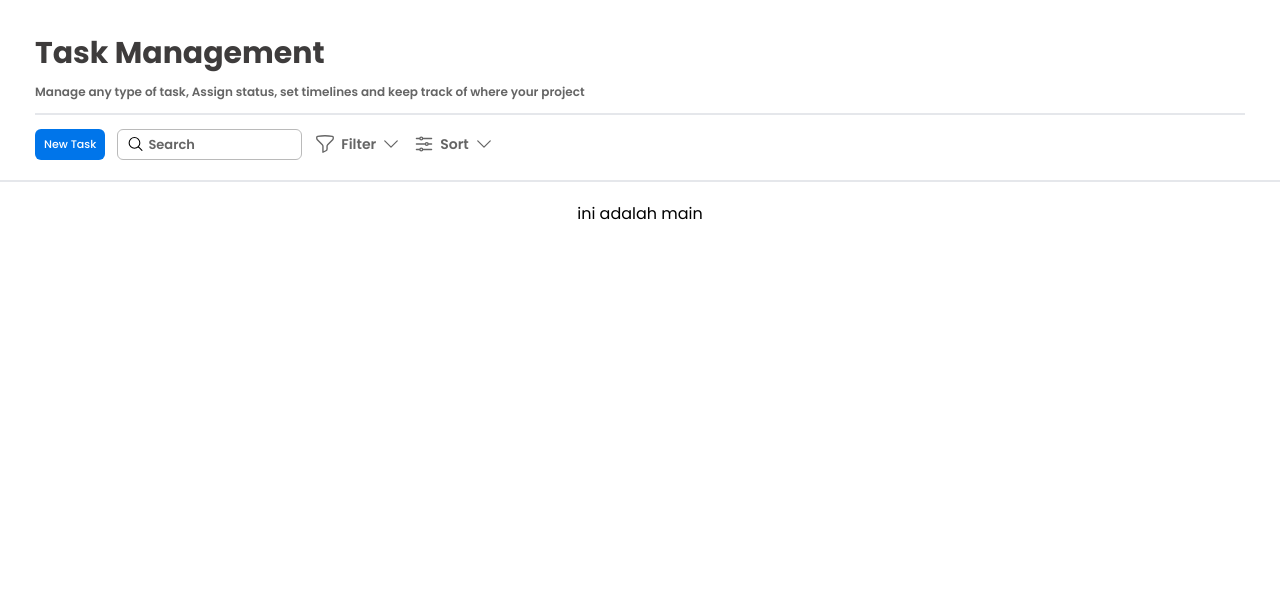
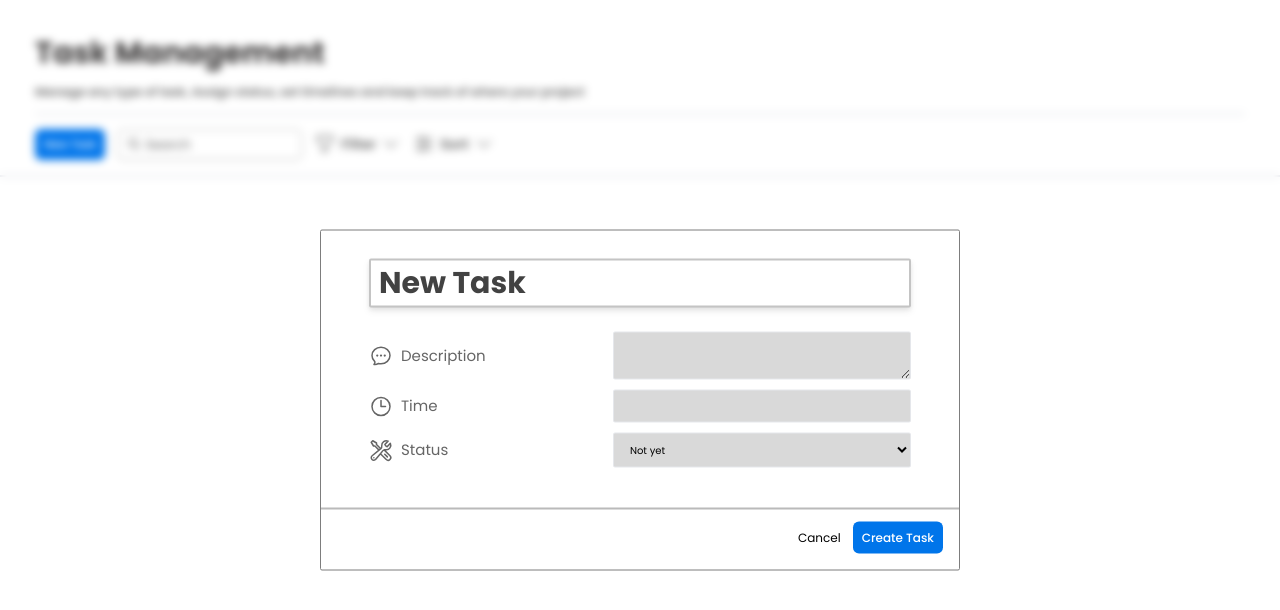
Before and after one commit to aan-cloud/Task-Management, a React (Vite) app: page / in a window 1280 px wide. Both pictures are taken after a click on the button "New Task". Shown: the top 610 px of the page. Built offline with nearby package versions, Linux system fonts and the light colour scheme.

Commit message:
deploy to gh pages

```diff
--- a/package.json
+++ b/package.json
@@ -3,13 +3,17 @@
   "private": true,
   "version": "0.0.0",
   "type": "module",
+  "homepage": "http://muhammadfarhan21.github.io/Task-Management",
   "scripts": {
     "dev": "vite",
     "build": "vite build",
     "lint": "eslint . --ext js,jsx --report-unused-disable-directives --max-warnings 0",
-    "preview": "vite preview"
+    "preview": "vite preview",
+    "predeploy": "npm run build",
+    "deploy": "gh-pages -d dist"
   },
   "dependencies": {
+    "gh-pages": "^6.1.1",
     "react": "^18.3.1",
     "react-dom": "^18.3.1"
   },
--- a/src/App.jsx
+++ b/src/App.jsx
@@ -1,13 +1,44 @@
+import { useState } from "react";
 import Header from "./component/header";
 import Features from "./component/features";
 import Main from "./component/main";
 
 function App() {
+  const datas = [];
+
+  const [cards, setCards] = useState(datas);
+  const [form, setForm] = useState(false);
+
+  function handleItems() {
+    const same = {
+      title: "validasi akun google",
+      date: "25 june 2003",
+      status: "done",
+    };
+    setCards([...cards, same]);
+    setForm(false);
+  }
+
+  function handleForm() {
+    setForm(true);
+    console.log(form);
+  }
+
+  function handleCloseForm() {
+    setForm(false);
+  }
+
   return (
     <>
       <Header />
-      <Features />
-      <Main />
+      <Features
+        cards={cards}
+        onHandleItems={handleItems}
+        openForm={handleForm}
+        form={form}
+        closeForm={handleCloseForm}
+      />
+      <Main cards={cards} />
     </>
   );
 }
--- a/src/component/features.jsx
+++ b/src/component/features.jsx
@@ -1,12 +1,26 @@
-export default function Features() {
+export default function Features({
+  onHandleItems,
+  cards,
+  openForm,
+  form,
+  closeForm,
+}) {
+  function handleform() {
+    openForm();
+  }
   return (
+    <>
+      {form && <Form closeForm={closeForm} onHandleItems={onHandleItems} />}
       <section className="flex gap-3 px-[35px]">
-      <button className="text-[11px] font-medium bg-[#0075EA] text-white py-[7px] px-[9px] rounded-md">
+        <button
+          onClick={handleform}
+          className="text-[11px] font-medium bg-[#0075EA] text-white py-[7px] px-[9px] rounded-md"
+        >
           New Task
         </button>
         <div
           id="input"
-        className="border-[1px] rounded-md border-[#BABABA] w-[185px] flex items-center px-[5px] "
+          className="border-[1px] focus-within:ring-2 rounded-md border-[#BABABA] w-[185px] flex items-center px-[5px] shadow-sm "
         >
           <svg
             xmlns="http://www.w3.org/2000/svg"
@@ -14,7 +28,7 @@ export default function Features() {
             viewBox="0 0 24 24"
             strokeWidth={1.5}
             stroke="currentColor"
-          className="size-5 mx-1 "
+            className="size-4 mx-1 "
           >
             <path
               strokeLinecap="round"
@@ -26,7 +40,7 @@ export default function Features() {
           <input
             type="search"
             placeholder="Search"
-          className="w-full bg-transparent text-black outline-none text-[13px] placeholder:font-semibold placeholder:text-[#656565] "
+            className=" w-full bg-transparent text-black outline-none text-[13px]  placeholder:text-[#656565] "
           />
         </div>
         <div id="filter" className="flex items-center">
@@ -96,5 +110,137 @@ export default function Features() {
           </svg>
         </div>
       </section>
+    </>
   );
 }
+
+function Form({ closeForm, onHandleItems }) {
+  function closeFormes() {
+    closeForm();
+  }
+
+  function onSubmit() {
+    onHandleItems();
+  }
+  return (
+    <>
+      <div
+        id="bg"
+        className="bg-transparent absolute top-0 left-0 w-full h-screen backdrop-blur-sm z-20 "
+      ></div>
+      <div
+        id="form"
+        className=" z-30 border-[1px] border-[#7d7d7d]  bg-[#ffffff] absolute top-1/2 left-1/2 transform -translate-x-1/2 -translate-y-1/2 rounded-sm"
+      >
+        <div id="top" className="px-12 py-7">
+          <input
+            type="text"
+            name="text"
+            id="text"
+            className="w-full h-fit mb-6 text-[30px] font-bold border-[rgba(137,137,137,0.5)] border-[2px] pl-2 placeholder:text-[30px] placeholder:text-[#424242] placeholder:font-bold rounded-sm focus:outline-none drop-shadow-md"
+            placeholder="New Task"
+          />
+          <div id="desc" className="flex justify-between items-center">
+            <label htmlFor="description" className="flex gap-2 items-center">
+              <svg
+                xmlns="http://www.w3.org/2000/svg"
+                fill="none"
+                viewBox="0 0 24 24"
+                strokeWidth={1.5}
+                stroke="currentColor"
+                className="size-6 font-[100] text-[#656565]"
+              >
+                <path
+                  strokeLinecap="round"
+                  strokeLinejoin="round"
+                  d="M8.625 12a.375.375 0 1 1-.75 0 .375.375 0 0 1 .75 0Zm0 0H8.25m4.125 0a.375.375 0 1 1-.75 0 .375.375 0 0 1 .75 0Zm0 0H12m4.125 0a.375.375 0 1 1-.75 0 .375.375 0 0 1 .75 0Zm0 0h-.375M21 12c0 4.556-4.03 8.25-9 8.25a9.764 9.764 0 0 1-2.555-.337A5.972 5.972 0 0 1 5.41 20.97a5.969 5.969 0 0 1-.474-.065 4.48 4.48 0 0 0 .978-2.025c.09-.457-.133-.901-.467-1.226C3.93 16.178 3 14.189 3 12c0-4.556 4.03-8.25 9-8.25s9 3.694 9 8.25Z"
+                />
+              </svg>
+              <small className="text-[15px] text-[#656565] ">Description</small>
+            </label>
+            <textarea
+              type="text"
+              name="description"
+              id="description"
+              className="border-[1px] bg-[#D9D9D9] w-[55%] focus:outline-none text-[10px] px-3 py-2 rounded-sm "
+            />
+          </div>
+          <div
+            id="time"
+            className="flex gap-2 items-center justify-between mt-[10px]"
+          >
+            <label htmlFor="time" className="flex gap-2 items-center">
+              <svg
+                xmlns="http://www.w3.org/2000/svg"
+                fill="none"
+                viewBox="0 0 24 24"
+                strokeWidth={1.5}
+                stroke="currentColor"
+                className="size-6 font-[100] text-[#656565]"
+              >
+                <path
+                  strokeLinecap="round"
+                  strokeLinejoin="round"
+                  d="M12 6v6h4.5m4.5 0a9 9 0 1 1-18 0 9 9 0 0 1 18 0Z"
+                />
+              </svg>
+              <small className="text-[15px] text-[#656565]">Time</small>
+            </label>
+            <input
+              type="text"
+              name="time"
+              id="time"
+              className="border-[1px] bg-[#D9D9D9] w-[55%] focus:outline-none text-[10px] px-3 py-2 rounded-sm"
+            />
+          </div>
+
+          <div
+            id="status"
+            className="flex gap-2 items-center justify-between mt-[10px]"
+          >
+            <label htmlFor="description" className="flex gap-2 items-center">
+              <svg
+                xmlns="http://www.w3.org/2000/svg"
+                fill="none"
+                viewBox="0 0 24 24"
+                strokeWidth={1.5}
+                stroke="currentColor"
+                className="size-6 font-[100] text-[#656565]"
+              >
+                <path
+                  strokeLinecap="round"
+                  strokeLinejoin="round"
+                  d="M11.42 15.17 17.25 21A2.652 2.652 0 0 0 21 17.25l-5.877-5.877M11.42 15.17l2.496-3.03c.317-.384.74-.626 1.208-.766M11.42 15.17l-4.655 5.653a2.548 2.548 0 1 1-3.586-3.586l6.837-5.63m5.108-.233c.55-.164 1.163-.188 1.743-.14a4.5 4.5 0 0 0 4.486-6.336l-3.276 3.277a3.004 3.004 0 0 1-2.25-2.25l3.276-3.276a4.5 4.5 0 0 0-6.336 4.486c.091 1.076-.071 2.264-.904 2.95l-.102.085m-1.745 1.437L5.909 7.5H4.5L2.25 3.75l1.5-1.5L7.5 4.5v1.409l4.26 4.26m-1.745 1.437 1.745-1.437m6.615 8.206L15.75 15.75M4.867 19.125h.008v.008h-.008v-.008Z"
+                />
+              </svg>
+              <small className="text-[15px] text-[#656565]">Status</small>
+            </label>
+            <select
+              name="status"
+              id="status"
+              className="border-[1px] bg-[#D9D9D9] w-[55%] focus:outline-none text-[10px] px-3 py-2 rounded-sm"
+            >
+              <option value="not yet">Not yet</option>
+              <option value="on process">On Process</option>
+              <option value="done">Done</option>
+            </select>
+          </div>
+        </div>
+        <div
+          id="bottom"
+          className="p-4 pt-3 mt-[12px] border-t-[2px] border-t-[#BABABA] flex justify-end gap-3"
+        >
+          <button className="text-[12px]" onClick={closeFormes}>
+            Cancel
+          </button>
+          <button
+            onClick={onSubmit}
+            className="text-[12px] font-medium bg-[#0075EA] text-white py-[7px] px-[9px] rounded-md"
+          >
+            Create Task
+          </button>
+        </div>
+      </div>
+    </>
+  );
+}
--- a/src/component/main.jsx
+++ b/src/component/main.jsx
@@ -1,7 +1,68 @@
-export default function () {
+export default function ({ cards }) {
   return (
-    <section id="main" className="border-t-[2px] mt-[20px] p-5">
-      <h1 className="m-auto text-center">ini adalah main</h1>
+    <section
+      id="main"
+      className="border-t-[2px] mt-[15px] p-[35px] grid grid-cols-auto-fill-minmax gap-5"
+    >
+      {cards.map((card, i) => (
+        <div key={i} className="px-[15px] py-[14px] bg-[#dedede]  rounded-md ">
+          <h4 id="header" className="text-[14px] font-semibold text-[#424242] ">
+            {card.title}
+          </h4>
+          <small id="date" className="text-[10px] text-[#656565] ">
+            {card.date}
+          </small>
+          <div
+            id="status"
+            className="flex items-center w-fit mt-[17px] mb-[25px]"
+          >
+            <div
+              id="color"
+              className="w-[12px] h-[15px] bg-orange-500 rounded-tl-sm rounded-bl-sm"
+            ></div>
+            <div id="option" className=" text-[10px] px-[4px] bg-[#B1ABAB] ">
+              {card.status}
+            </div>
+          </div>
+          <div id="foot" className="flex items-center gap-2">
+            <button className="text-[10px] text-white bg-[#0075EA] font-normal py-[7px] px-[10px] w-[80%] rounded-md ">
+              See Details
+            </button>
+            <button className="p-[4px]">
+              <svg
+                xmlns="http://www.w3.org/2000/svg"
+                fill="none"
+                viewBox="0 0 24 24"
+                strokeWidth={1.5}
+                stroke="currentColor"
+                className="size-4 text-[#656565] hover:text-[#0075EA]"
+              >
+                <path
+                  strokeLinecap="round"
+                  strokeLinejoin="round"
+                  d="m16.862 4.487 1.687-1.688a1.875 1.875 0 1 1 2.652 2.652L10.582 16.07a4.5 4.5 0 0 1-1.897 1.13L6 18l.8-2.685a4.5 4.5 0 0 1 1.13-1.897l8.932-8.931Zm0 0L19.5 7.125M18 14v4.75A2.25 2.25 0 0 1 15.75 21H5.25A2.25 2.25 0 0 1 3 18.75V8.25A2.25 2.25 0 0 1 5.25 6H10"
+                />
+              </svg>
+            </button>
+            <button>
+              <svg
+                xmlns="http://www.w3.org/2000/svg"
+                fill="none"
+                viewBox="0 0 24 24"
+                strokeWidth={1.5}
+                stroke="currentColor"
+                className="size-4 text-[#656565] hover:text-[#0075EA]"
+              >
+                <path
+                  strokeLinecap="round"
+                  strokeLinejoin="round"
+                  d="m14.74 9-.346 9m-4.788 0L9.26 9m9.968-3.21c.342.052.682.107 1.022.166m-1.022-.165L18.16 19.673a2.25 2.25 0 0 1-2.244 2.077H8.084a2.25 2.25 0 0 1-2.244-2.077L4.772 5.79m14.456 0a48.108 48.108 0 0 0-3.478-.397m-12 .562c.34-.059.68-.114 1.022-.165m0 0a48.11 48.11 0 0 1 3.478-.397m7.5 0v-.916c0-1.18-.91-2.164-2.09-2.201a51.964 51.964 0 0 0-3.32 0c-1.18.037-2.09 1.022-2.09 2.201v.916m7.5 0a48.667 48.667 0 0 0-7.5 0"
+                />
+              </svg>
+            </button>
+          </div>
+        </div>
+      ))}
     </section>
   );
 }
--- a/tailwind.config.js
+++ b/tailwind.config.js
@@ -5,7 +5,12 @@ export default {
     "./src/**/*.{js,jsx}"
   ],
   theme: {
-    extend: {},
+    extend: {
+      gridTemplateColumns: {
+        'auto-fill-minmax': 'repeat(auto-fill, minmax(200px, 1fr))',
+        // Tambahkan nilai lainnya sesuai kebutuhan
+      }
+    },
   },
   plugins: [],
 }
```
Also changed, not shown: 2 other files (tests, documents, lock files or other folders). Lines whose indentation alone changed are shown as unchanged.
